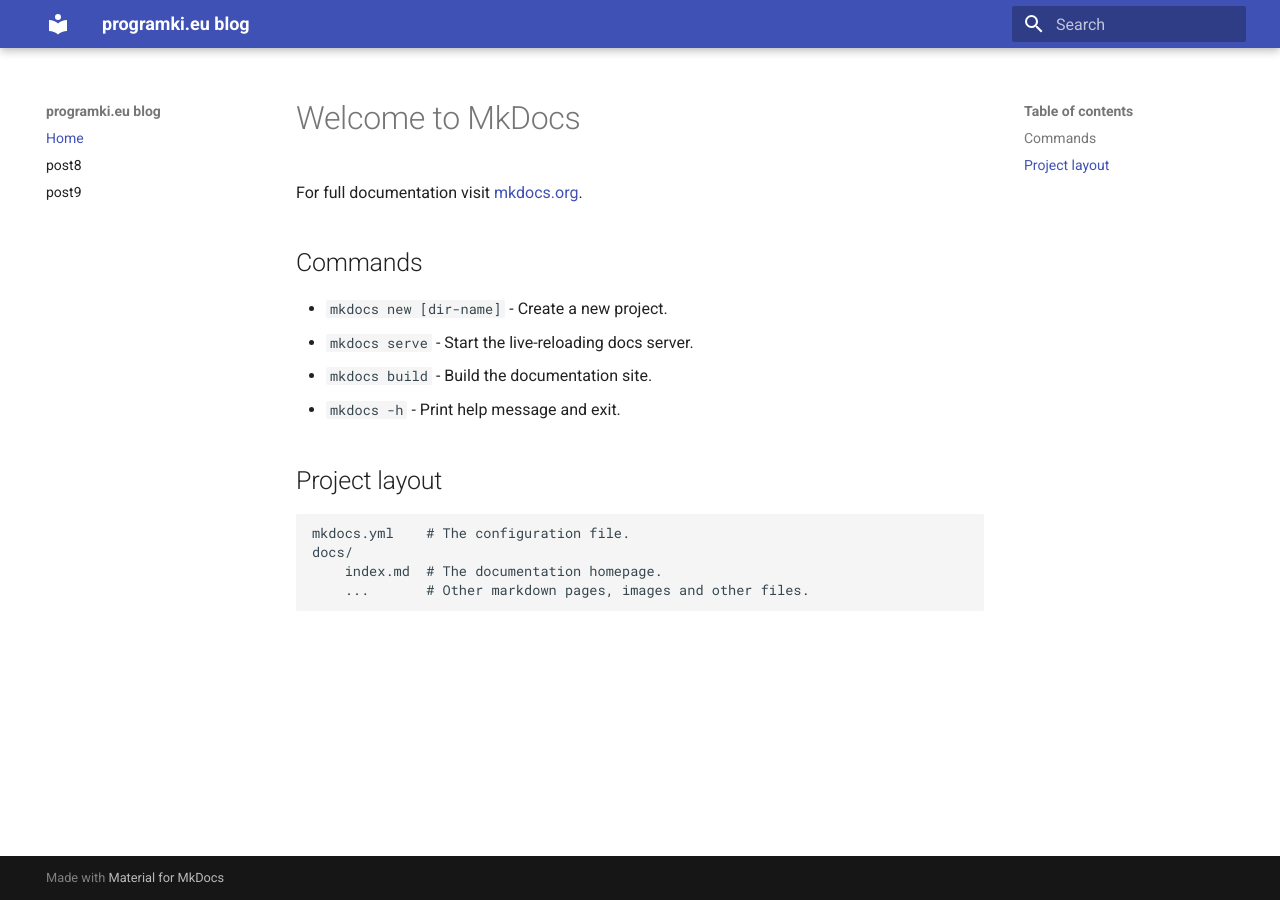
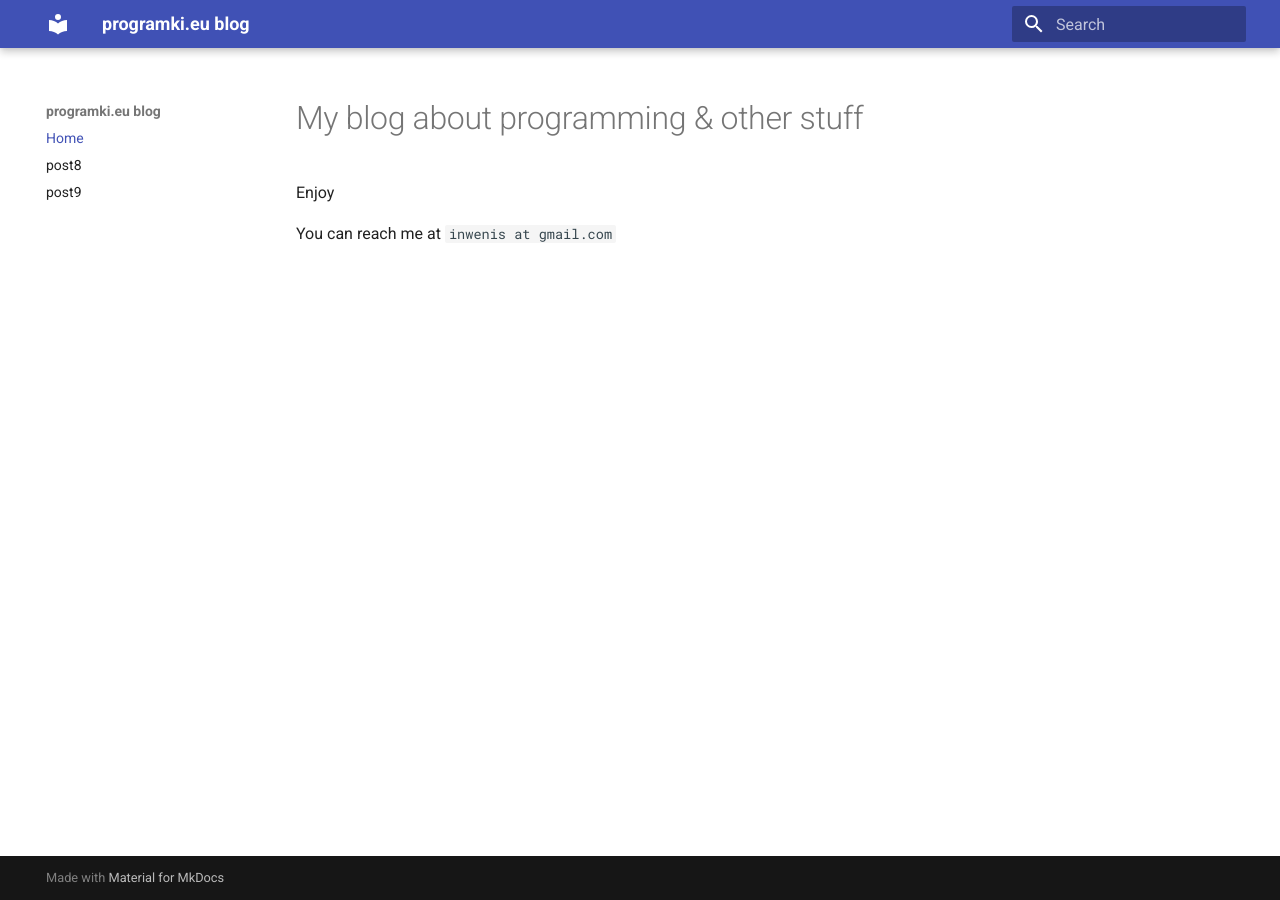
Before and after one commit to inwenis/blog, an MkDocs documentation site: the page built from docs/index.md, in a window 1280 px wide. Built offline with MkDocs 1.6.1 and Material for MkDocs 9.7.7, drawn with Linux system fonts in a browser that asks for light colours.

Commit message:
adjust index

```diff
--- a/docs/index.md
+++ b/docs/index.md
@@ -1,17 +1,5 @@
-# Welcome to MkDocs
+# My blog about programming & other stuff
 
-For full documentation visit [mkdocs.org](https://www.mkdocs.org).
+Enjoy
 
-## Commands
-
-* `mkdocs new [dir-name]` - Create a new project.
-* `mkdocs serve` - Start the live-reloading docs server.
-* `mkdocs build` - Build the documentation site.
-* `mkdocs -h` - Print help message and exit.
-
-## Project layout
-
-    mkdocs.yml    # The configuration file.
-    docs/
-        index.md  # The documentation homepage.
-        ...       # Other markdown pages, images and other files.
+You can reach me at `inwenis at gmail.com`
```
